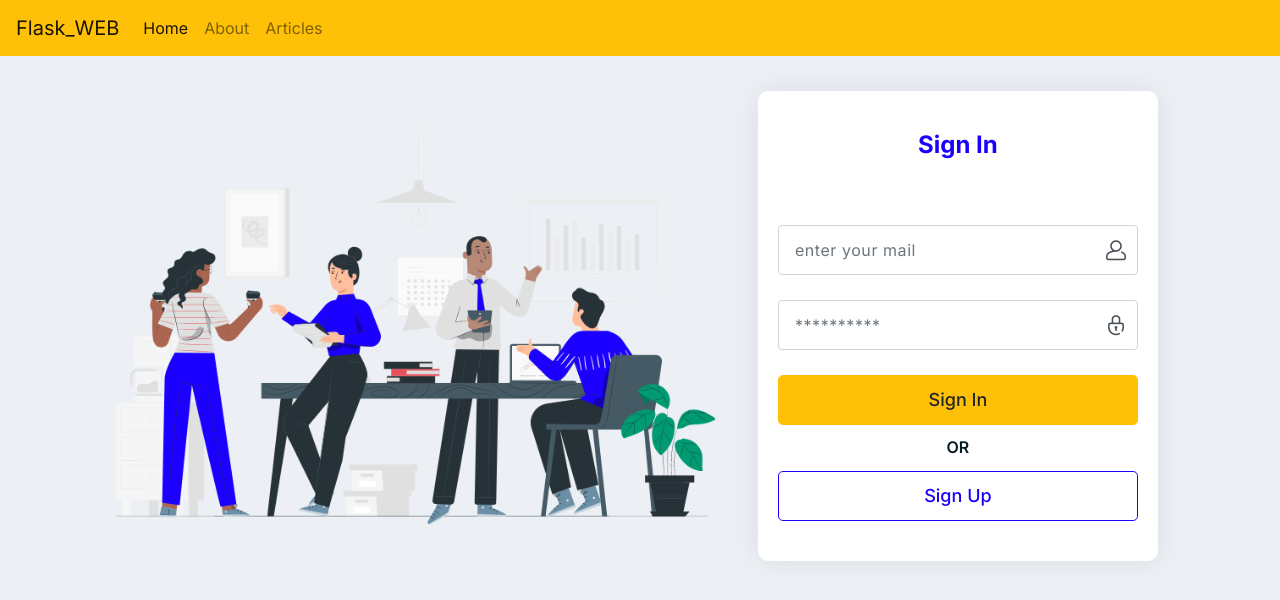
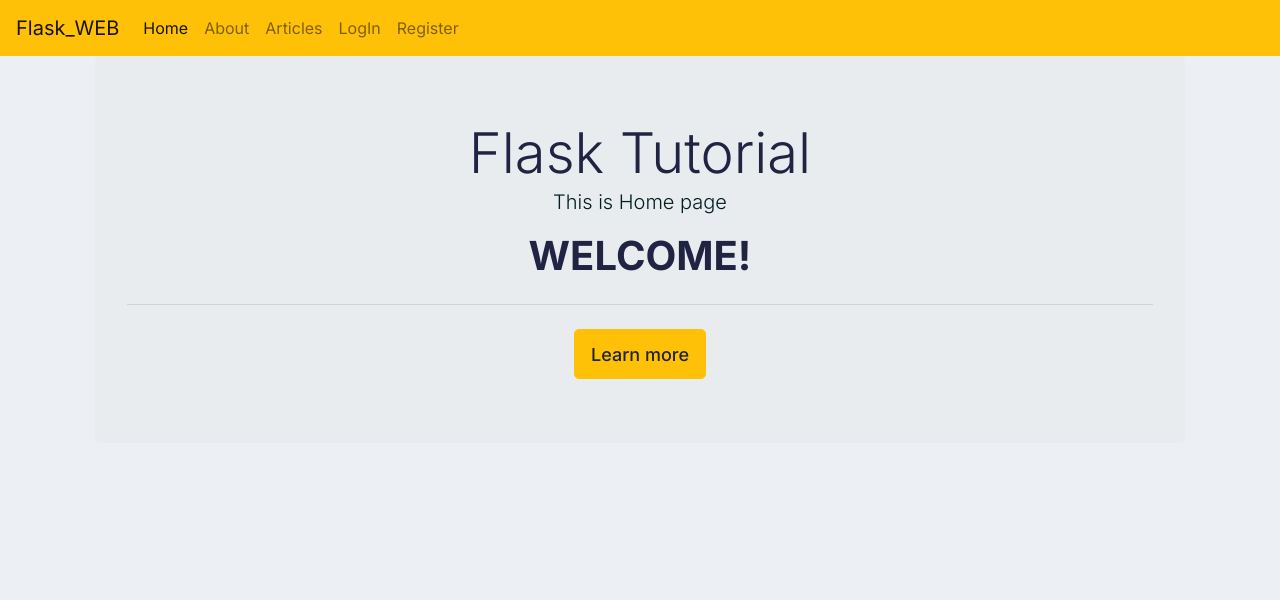
Before and after one commit to cdp404/Flask, a Flask app: page / in a window 1280 px wide. Shown: the top 600 px of the page. Run offline with Flask 2, Linux system fonts and the light colour scheme; some libraries are stand-ins or nearby versions; some web fonts are replaced.

Commit message:
login check

```diff
--- a/app.py
+++ b/app.py
@@ -7,6 +7,7 @@ from flask import Flask, render_template,flash,redirect,url_for,session,request,
 from passlib.hash import pbkdf2_sha256
 from data import Articles
 import pymysql
+from functools import wraps
 
 
 app = Flask(__name__)
@@ -24,23 +25,18 @@ cursor = db.cursor()
 # users = cur.fetchall()
 # print(users)
 
-@app.route("/")      # decoration : 메소드를 연계하게 해준다. (app.route 경로지정)
-def index():
-    print("World success")                                  # cmd에 World success 출력
-    # return "TEST"
-    return render_template("home.html", hello = "Koy")      # 만들어둔 home.html의 문서 데이터를 페이지로 불러 시각화함
-                                                            # render_template class 및 method는 파일 내 templates 파일에 플러그인 함(내부 class 자체가 이렇게 코딩되어있음 즉, templates 파일을 만들 것)
-                                                            # hello 변수에 "koy" 저장 후 home.html에 사용가능 {{}}로 호출
+def is_logged_out(f):
+    @wraps(f)
+    def wrap(*args,**kwargs):
+        if 'is_logged' in session:
+            return redirect(url_for('articles'))
+        else:
+            return f(*args , **kwargs)
+    return wrap
 
-@app.route("/about")
-def about():
-    return render_template("about.html")
-
-@app.route("/home")
-def home():
-    return render_template("home.html")
 
 @app.route("/register",methods=['GET','Post'])
+@is_logged_out
 def register():
     if request.method == 'POST':
         # data = request.body.get('author')
@@ -68,7 +64,10 @@ def register():
     else :
         return render_template('register.html')
     db.close()
+
+
 @app.route("/login",methods = ['GET','POST'])
+@is_logged_out
 def login():
     if request.method == 'POST':
         id = request.form.get('email')
@@ -83,6 +82,8 @@ def login():
             return redirect(url_for('login'))
         else:
             if pbkdf2_sha256.verify(pw,users[4] ):
+                session['is_logged'] = True
+                session['username'] = users[3]
                 return redirect(url_for('articles'))
             else:
                 return redirect(url_for('login'))
@@ -92,23 +93,55 @@ def login():
         return render_template('login.html')
     db.close()
 
+def is_logged_in(f):
+    @wraps(f)
+    def _wraper(*args, **kwargs):
+        if 'is_logged' in session:
+        # if session['is_logged']:
+            return f(*args,**kwargs)
+        else :
+            flash('UnAuthorized,Please login','danger')
+            return redirect(url_for('login'))
+
+    return _wraper
 
 
 
 
+@app.route("/")      # decoration : 메소드를 연계하게 해준다. (app.route 경로지정)
+def index():
+    print("World success")
+    # session['test'] = "gary kim"
+    # sesson_data = session                                  # cmd에 World success 출력
+    # print(sesson_data)
+    # return "TEST"
+    return render_template("home.html")      # 만들어둔 home.html의 문서 데이터를 페이지로 불러 시각화함
+                                                            # render_template class 및 method는 파일 내 templates 파일에 플러그인 함(내부 class 자체가 이렇게 코딩되어있음 즉, templates 파일을 만들 것)
+                                                            # hello 변수에 "koy" 저장 후 home.html에 사용가능 {{}}로 호출
+
+@app.route("/about")
+@is_logged_in
+
+def about():
+    return render_template("about.html")
+
+
+
 @app.route("/articles")
+@is_logged_in
 def articles():
     # articles = Articles()
     # print(len(articles))
     sql = 'SELECT * FROM topic;'
     cursor.execute(sql)
     articles = cursor.fetchall()
-    print(articles)
     # return "get success"
     return render_template("articles.html", articles = articles)
 
 
 @app.route('/article/<int:id>')
+@is_logged_in
+
 def article(id):
 
     cursor = db.cursor()
@@ -121,6 +154,8 @@ def article(id):
     # return 'success'
 
 @app.route('/article/<string:id>/edit_article',methods=['GET', 'POST'])
+@is_logged_in
+
 def edit_article(id):
     if request.method =="POST":
         title = request.form['title']
@@ -143,6 +178,7 @@ def edit_article(id):
     db.close()
 
 @app.route('/add_articles',methods=['GET','POST'])  # GET 형식과 POST 형식 둘 다 적용되게 함
+@is_logged_in
 def add_articles():
     if request.method == 'POST':
         title = request.form['title']
@@ -159,16 +195,21 @@ def add_articles():
     db.close()
 
 @app.route('/delete/<string:id>',methods = ['POST'])
+@is_logged_in
 def delete(id):
     cursor = db.cursor()
     sql = 'DELETE FROM topic WHERE id=%s'
     cursor.execute(sql,[id])
     db.commit()
-    db.close()
-    redirect(url_for('articles'))
+    return redirect(url_for('articles'))
 
-
+@app.route('/logout',methods = ['GET'])
+@is_logged_in
+def logout():
+    session.clear()
+    return redirect(url_for('login'))
 
 if __name__ == "__main__":      # 여길 제일 먼저 실행 (가장 초입에 작성)
     # app.run(host = "0.0.0.0", port = "8080")
+    app.secret_key = 'secretkey123456789'
     app.run()                   # defalut 값 port = "5000"
--- a/templates/about.html
+++ b/templates/about.html
@@ -1,9 +1,10 @@
 {% extends "layouts.html" %}
 {% block body %}
 
-<div class="jumbotron">
+<div class="jumbotron text-center">
     <h1 class="display-4">About Page</h1>
     <p class="lead">This is about page</p>
+    <h1>{{session['test']}}</h1>
     <hr class="my-4">
     <a class="btn btn-warning btn-lg" href="#" role="button">Learn more</a>
   </div>
--- a/templates/articles.html
+++ b/templates/articles.html
@@ -42,14 +42,11 @@
                         <td>{{ article[2] }}</td>
                         <td>{{ article[3] }}</td>
                         <td>{{ article[4] }}</td>
-                        <td> <form action = "/delete/{{ article[0] }}" method='POST' onsubmit = "return confirm('삭제하시겠습니까?')"button type="button" class="btn btn-danger">
-                           </form></td>
-
+                        <td><form action="/delete/{{article[0]}}" method="POST" onsubmit="return confirm('정말 삭제하시겠습니까?')"><button type="submit" class="btn btn-danger">DELET</button></form></td>
                       </tr>
                     {% endfor %}
                   </tbody>
                 </table>
-                <a href="/add_articles" class="btn btn-primary">새글작성</a>
             </div>
           </div>
           </div>
--- a/templates/home.html
+++ b/templates/home.html
@@ -1,56 +1,13 @@
 {% extends "layouts.html" %}
 {% block body %}
-<div class="login-header box-shadow">
-    <div class="container-fluid d-flex justify-content-between align-items-center">
-    </div>
-</div>
-<div class="login-wrap d-flex align-items-center flex-wrap justify-content-center">
-    <div class="container">
-        <div class="row align-items-center">
-            <div class="col-md-6 col-lg-7">
-                <img src="static/vendors/images/login-page-img.png" alt="">
-            </div>
-            <div class="col-md-6 col-lg-5">
-                <div class="login-box bg-white box-shadow border-radius-10">
-                    <div class="login-title">
-                        <h2 class="text-center text-primary">Sign In </h2>
-                    </div>
-                    <form method="POST" action="/login" onsubmit="return confirm('Really?')">
-                        <div class="select-role">
-                            <div class="btn-group btn-group-toggle" data-toggle="buttons">
-                            </div>
-                        </div>
-                        <div class="input-group custom">
-                            <input type="text" class="form-control form-control-lg" name='email' placeholder="enter your mail" required>
-                            <div class="input-group-append custom">
-                                <span class="input-group-text"><i class="icon-copy dw dw-user1"></i></span>
-                            </div>
-                        </div>
-                        <div class="input-group custom">
-                            <input type="password" class="form-control form-control-lg" name='password' placeholder="**********" required>
-                            <div class="input-group-append custom">
-                                <span class="input-group-text"><i class="dw dw-padlock1"></i></span>
-                            </div>
-                        </div>
-                        <div class="row">
-                            <div class="col-sm-12">
-                                <div class="input-group mb-0">
-                                    <!--
-                                        use code for form submit
-                                        <input class="btn btn-primary btn-lg btn-block" type="submit" value="Sign In">
-                                    -->
-                                    <input type="submit" class="btn btn-warning btn-lg btn-block" value="Sign In">
-                                </div>
-                                <div class="font-16 weight-600 pt-10 pb-10 text-center" data-color="#707373">OR</div>
-                                <div class="input-group mb-0">
-                                    <a class="btn btn-outline-primary btn-lg btn-block" href="/register">Sign Up</a>
-                                </div>
-                            </div>
-                        </div>
-                    </form>
-                </div>
-            </div>
-        </div>
-    </div>
-</div>
+
+<div class="jumbotron text-center">
+    <h1 class="display-4">Flask Tutorial</h1>
+    <p class="lead">This is Home page</p>
+    <h1>WELCOME! {{session['username']}}</h1>
+    <hr class="my-4">
+    <a class="btn btn-warning btn-lg text-center" href="#" role="button">Learn more</a>
+
+  </div>
+
 {% endblock %}
--- a/templates/includes/_navbar.html
+++ b/templates/includes/_navbar.html
@@ -1,9 +1,14 @@
 <nav class="navbar navbar-expand-lg navbar-light bg-warning">
-    <a class="navbar-brand" href="#">Flask_WEB</a>
+    {% if session['is_logged'] %}
+    <a class="navbar-brand" href="/">Welcom! {{session['username']}}</a>
+    {% else %}
+    <a class="navbar-brand" href="/">Flask_WEB</a>
+    {% endif %}
     <button class="navbar-toggler" type="button" data-toggle="collapse" data-target="#navbarNav" aria-controls="navbarNav" aria-expanded="false" aria-label="Toggle navigation">
       <span class="navbar-toggler-icon"></span>
     </button>
     <div class="collapse navbar-collapse" id="navbarNav">
+      <div>
       <ul class="navbar-nav">
         <li class="nav-item active">
           <a class="nav-link" href="/">Home <span class="sr-only">(current)</span></a>
@@ -19,4 +24,23 @@
         </li>
       </ul>
     </div>
+    <div>
+      <ul class="navbar-nav">
+
+      {% if session['is_logged'] %}
+      <li class="nav-item">
+        <a class="nav-link" href="/logout">LogOut</a>
+      </li>
+      {% else %}
+      <li class="nav-item">
+        <a class="nav-link" href="/login">LogIn</a>
+      </li>
+      <li class="nav-item">
+        <a class="nav-link" href="/register">Register</a>
+      </li>
+      {% endif %}
+
+      </ul>
+    </div>
+    </div>
   </nav>
```
Also changed, not shown: wraps_test.py (added, +33 -0 lines).
